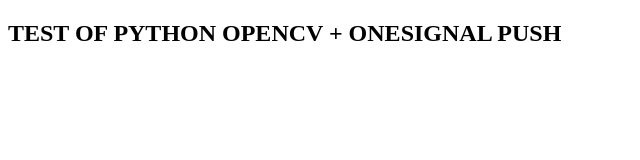
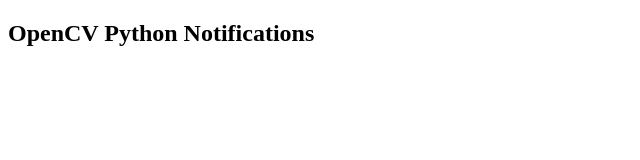
Before and after one commit to abenne62/abenne62.github.io, a plain HTML site: page index.html in a window 1280 px wide. Shown: the whole page, without its empty margins (0-640 px from the left). Drawn offline with Linux system fonts and the light colour scheme.

Commit message:
Update index.html

```diff
--- a/index.html
+++ b/index.html
@@ -16,7 +16,7 @@
 </head>
 <body>
 
-<h2>TEST OF PYTHON OPENCV + ONESIGNAL PUSH</h2>
+<h2>OpenCV Python Notifications</h2>
 <div class='onesignal-customlink-container'></div>
 </body>
 </html>
```
